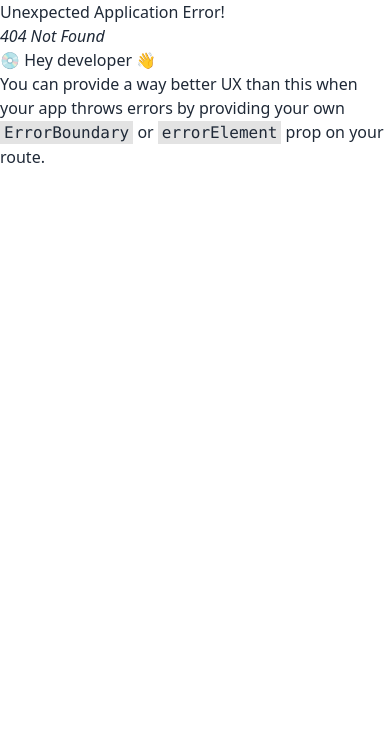
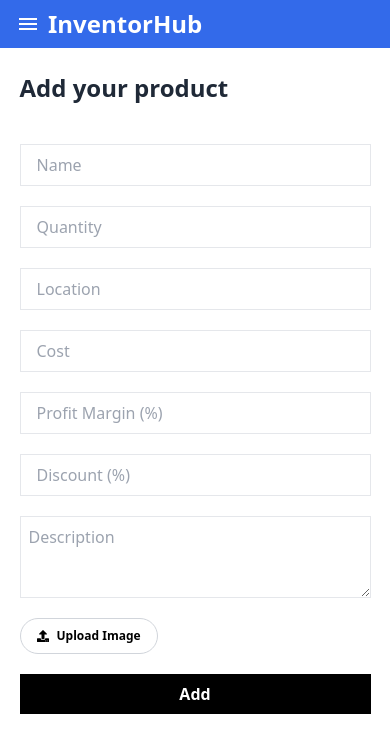
Before and after one commit to ornob90/InventoryManageClient, a React (Vite) app: page /dashboard/add-product in a window 390 px wide. Before the commit this address had no page. Shown: the top 752 px of the page. Built offline with nearby package versions, Linux system fonts and the light colour scheme.

Commit message:
product form responsive complete

```diff
--- /dev/null
+++ b/src/components/form/ProductForm.jsx
@@ -0,0 +1,40 @@
+import React from "react";
+import Input from "../html/Input";
+import TextArea from "../html/TextArea";
+import Upload from "../html/Upload";
+import Button from "../html/Button";
+
+const ProductForm = () => {
+  return (
+    <form className="grid grid-cols-1 gap-3 mt-10 md:grid-cols-6 gap-y-5">
+      <Input placeholder="Name" className="md:col-span-3" />
+      <Input placeholder="Quantity" type="number" className="md:col-span-3" />
+      <Input placeholder="Location" className="md:col-span-6" />
+      <Input
+        placeholder="Cost"
+        min="0"
+        type="number"
+        className="md:col-span-2"
+      />
+      <Input
+        placeholder="Profit Margin (%)"
+        type="number"
+        className="md:col-span-2"
+        min="0"
+        max="100"
+      />
+      <Input
+        placeholder="Discount (%)"
+        type="number"
+        className="md:col-span-2"
+        min="0"
+        max="100"
+      />
+      <TextArea placeholder="Description" rows={3} className="md:col-span-6" />
+      <Upload placeHolder="Upload Image" />
+      <Button className="py-2 font-bold md:col-span-6 md:text-lg">Add</Button>
+    </form>
+  );
+};
+
+export default ProductForm;
--- a/src/components/html/TextArea.jsx
+++ b/src/components/html/TextArea.jsx
@@ -3,7 +3,7 @@ import React from "react";
 const TextArea = ({ className, ...props }) => {
   return (
     <textarea
-      className={`px-2 pt-2 focus:outline-none ${className}`}
+      className={`px-2 pt-2 border focus:outline-none ${className}`}
       {...props}
     ></textarea>
   );
--- /dev/null
+++ b/src/pages/Dashboard/Manager/AddProduct/AddProduct.jsx
@@ -0,0 +1,14 @@
+import React from "react";
+import ShortContainer from "../../../../components/shared/ShortContainer";
+import ProductForm from "../../../../components/form/ProductForm";
+
+const AddProduct = () => {
+  return (
+    <ShortContainer>
+      <h1 className="mt-6 text-2xl font-bold">Add your product</h1>
+      <ProductForm />
+    </ShortContainer>
+  );
+};
+
+export default AddProduct;
--- a/src/pages/Dashboard/Manager/ProductManage/ProductManage.jsx
+++ b/src/pages/Dashboard/Manager/ProductManage/ProductManage.jsx
@@ -2,15 +2,22 @@ import React from "react";
 import ShortContainer from "../../../../components/shared/ShortContainer";
 import Button from "../../../../components/html/Button";
 import ProductManagerTable from "./ProductManagerTable";
+import { Link, useNavigate } from "react-router-dom";
 
 const ProductManage = () => {
+  const navigate = useNavigate();
   return (
     <ShortContainer className="mt-10">
       <div className="flex items-center justify-between pb-3 border-b-2">
         <h1 className="text-xl font-semibold">
           Total Products: <span className="text-2xl font-bold ">5</span>
         </h1>
-        <Button className="px-2 py-2">Add Product</Button>
+        <Button
+          onClick={() => navigate("/dashboard/add-product")}
+          className="px-2 py-2"
+        >
+          Add Product
+        </Button>
       </div>
       <ProductManagerTable />
     </ShortContainer>
--- a/src/routes/router.jsx
+++ b/src/routes/router.jsx
@@ -5,6 +5,7 @@ import CreateShop from "../pages/CreateShop/CreateShop";
 import Dashboard from "../layout/Dashboard";
 import ProductManage from "../pages/Dashboard/Manager/ProductManage/ProductManage";
 import SalesCollection from "../pages/Dashboard/Manager/SalesCollection/SalesCollection";
+import AddProduct from "../pages/Dashboard/Manager/AddProduct/AddProduct";
 
 const router = createBrowserRouter([
   {
@@ -33,6 +34,10 @@ const router = createBrowserRouter([
         path: "/dashboard/sales-collection",
         element: <SalesCollection />,
       },
+      {
+        path: "/dashboard/add-product",
+        element: <AddProduct />,
+      },
     ],
   },
 ]);
```
